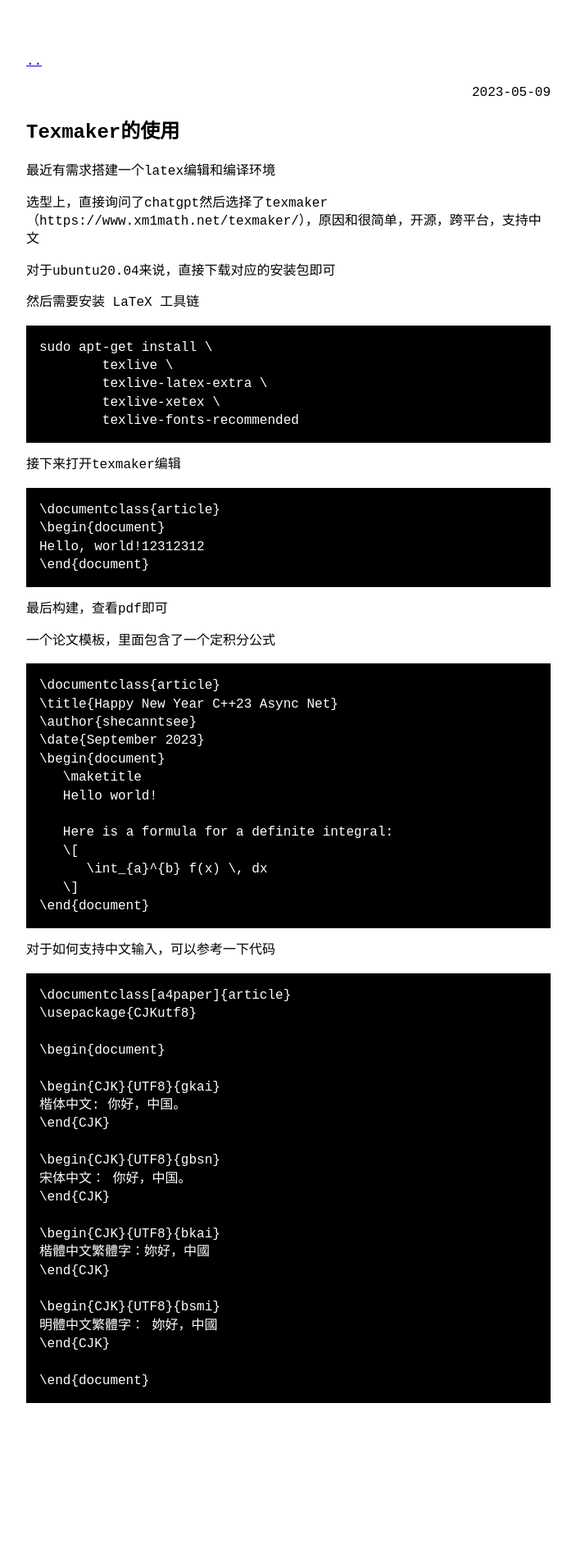
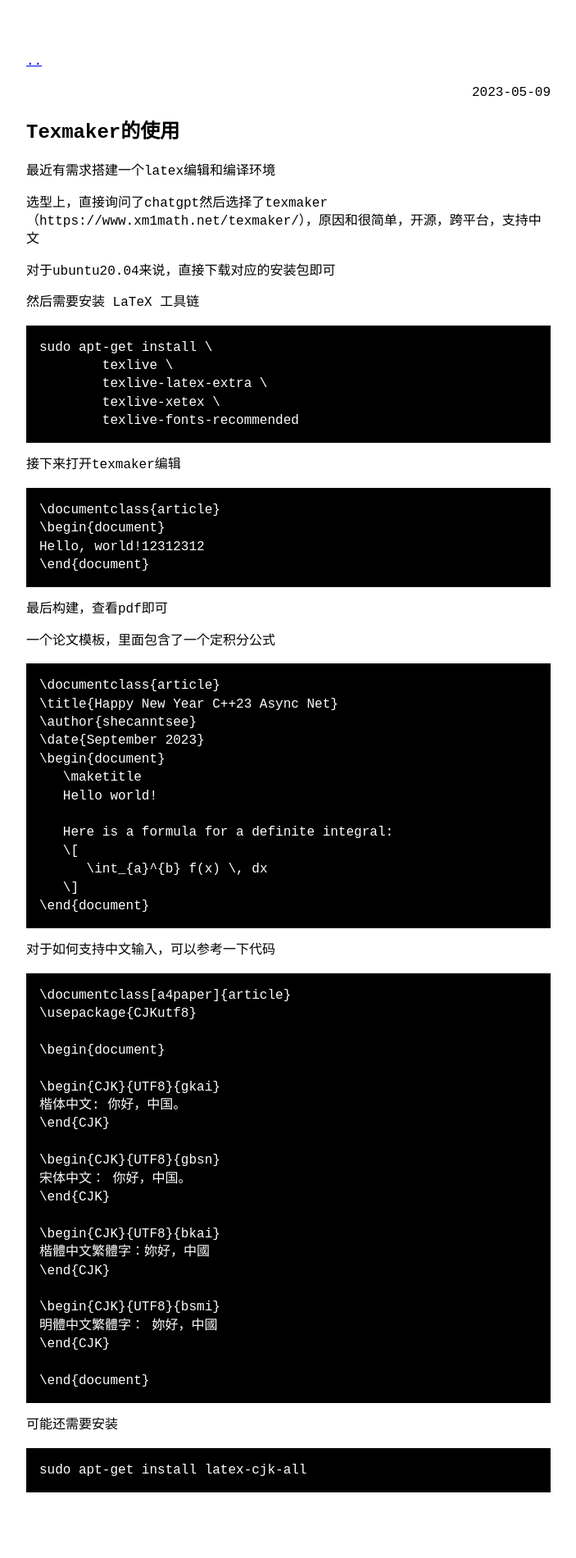
Before and after one commit to shecannotsee/shecannotsee.github.io, a Jekyll site: the page built from _posts/2023-05-09-texmaker的使用.md, in a window 1280 px wide. Shown: the whole page at 82% size, without its empty margins (288-991 px from the left). Built offline with Jekyll 4.4.1, drawn with Linux system fonts in a browser that asks for light colours; before the commit the page ends 1791 px from its top, so only the background shows below that.

Commit message:
[docs] Add note: how to use latex and texmaker on ubuntu22.04

````diff
--- a/_posts/2023-05-09-texmaker的使用.md
+++ b/_posts/2023-05-09-texmaker的使用.md
@@ -81,3 +81,9 @@ Hello, world!12312312
 
 \end{document}
 ```
+
+可能还需要安装
+
+```bash
+sudo apt-get install latex-cjk-all
+```
````
